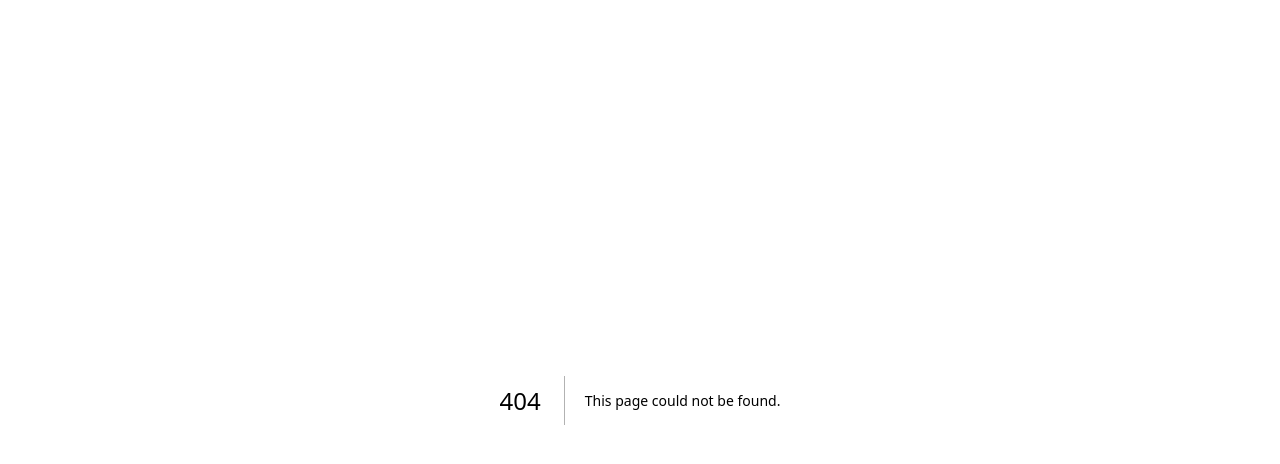
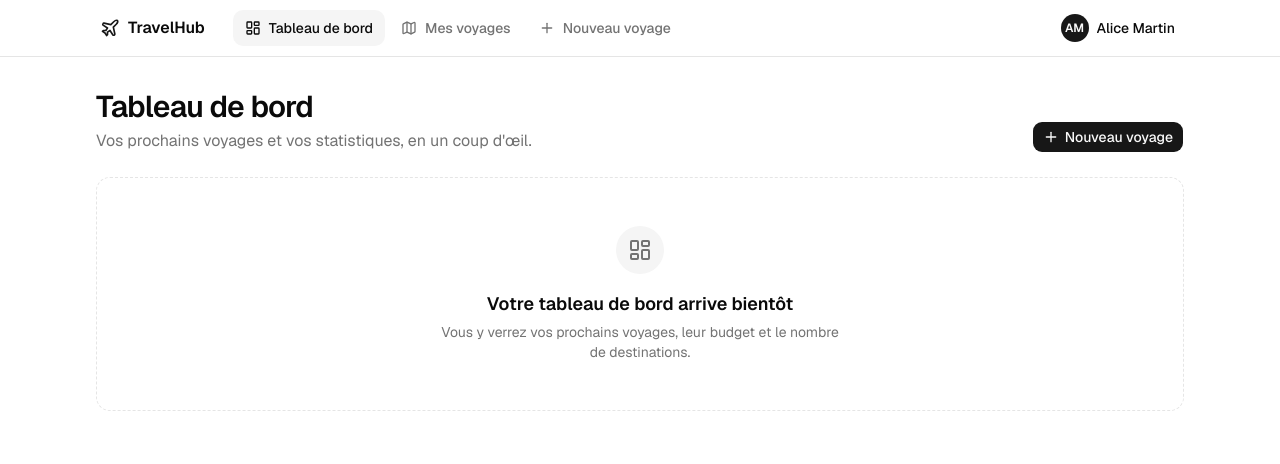
Before and after one commit to TheManInPink/TravelHub, a Next.js app in the folder frontend/: page /dashboard in a window 1280 px wide. Before the commit this address had no page. Shown: the top 464 px of the page. Built offline with nearby package versions, Linux system fonts and the light colour scheme.

Commit message:
layout : layouts (app) et (auth), chargement des pages protégées et tableau de bord provisoire
Co-Authored-By: Claude Opus 5.5 <noreply@anthropic.com>

```diff
--- /dev/null
+++ b/frontend/src/app/(app)/dashboard/page.tsx
@@ -0,0 +1,37 @@
+import type { Metadata } from "next";
+import Link from "next/link";
+import { LayoutDashboardIcon, PlusIcon } from "lucide-react";
+import { EmptyState } from "@/components/feedback/EmptyState";
+import { PageHeader } from "@/components/layout/PageHeader";
+import { Button } from "@/components/ui/button";
+
+export const metadata: Metadata = {
+  title: "Tableau de bord",
+};
+
+// Page provisoire, pour voir le layout et ses états. L'étape 7 y affichera les
+// compteurs et les prochains voyages, lus dans Django.
+
+export default function DashboardPage() {
+  return (
+    <>
+      <PageHeader
+        title="Tableau de bord"
+        description="Vos prochains voyages et vos statistiques, en un coup d'œil."
+        actions={
+          <Button asChild>
+            <Link href="/trips/new">
+              <PlusIcon aria-hidden="true" />
+              Nouveau voyage
+            </Link>
+          </Button>
+        }
+      />
+      <EmptyState
+        icon={LayoutDashboardIcon}
+        title="Votre tableau de bord arrive bientôt"
+        description="Vous y verrez vos prochains voyages, leur budget et le nombre de destinations."
+      />
+    </>
+  );
+}
--- /dev/null
+++ b/frontend/src/app/(app)/layout.tsx
@@ -0,0 +1,35 @@
+import { Header } from "@/components/layout/Header";
+import { UserMenu, type MenuUser } from "@/components/layout/UserMenu";
+
+// Layout des pages protégées (tableau de bord, voyages) : en-tête, puis le contenu dans
+// un conteneur de 72 rem au plus, avec des marges qui grandissent avec l'écran.
+
+// Provisoire : l'étape 4 remplace cet utilisateur fictif par le compte lu dans Django.
+const PLACEHOLDER_USER: MenuUser = {
+  username: "alice",
+  email: "alice@example.com",
+  first_name: "Alice",
+  last_name: "Martin",
+};
+
+export default function AppLayout({ children }: LayoutProps<"/">) {
+  return (
+    <>
+      {/* Lien d'évitement : au clavier, la première tabulation permet de sauter l'en-tête. */}
+      <a
+        href="#contenu"
+        className="sr-only focus:not-sr-only focus:fixed focus:top-2 focus:left-2 focus:z-50 focus:rounded-lg focus:bg-background focus:px-4 focus:py-2 focus:shadow-md focus:ring-3 focus:ring-ring/50"
+      >
+        Aller au contenu
+      </a>
+      <Header userMenu={<UserMenu user={PLACEHOLDER_USER} />} />
+      <main
+        id="contenu"
+        tabIndex={-1}
+        className="mx-auto flex w-full max-w-6xl flex-1 flex-col gap-6 px-4 py-6 outline-none sm:px-6 sm:py-8 lg:px-8"
+      >
+        {children}
+      </main>
+    </>
+  );
+}
--- /dev/null
+++ b/frontend/src/app/(app)/loading.tsx
@@ -0,0 +1,14 @@
+import { ListSkeleton, PageHeaderSkeleton } from "@/components/feedback/Skeletons";
+
+// Affiché par Next.js dès le clic sur un lien, pendant que le serveur prépare la page
+// protégée. L'en-tête du layout reste visible : seul le contenu est remplacé.
+
+export default function AppLoading() {
+  return (
+    <div role="status" className="flex flex-col gap-6">
+      <span className="sr-only">Chargement de la page…</span>
+      <PageHeaderSkeleton />
+      <ListSkeleton count={3} />
+    </div>
+  );
+}
--- /dev/null
+++ b/frontend/src/app/(auth)/layout.tsx
@@ -0,0 +1,21 @@
+import Link from "next/link";
+import { PlaneIcon } from "lucide-react";
+import { Card } from "@/components/ui/card";
+
+// Layout des pages publiques de connexion et d'inscription : le logo, puis une carte
+// centrée. Chaque page remplit la carte avec CardHeader et CardContent.
+
+export default function AuthLayout({ children }: LayoutProps<"/">) {
+  return (
+    <main className="flex flex-1 flex-col items-center justify-center gap-6 px-4 py-12">
+      <Link
+        href="/"
+        className="flex items-center gap-2 rounded-lg px-1 text-lg font-semibold outline-none focus-visible:ring-3 focus-visible:ring-ring/50"
+      >
+        <PlaneIcon aria-hidden="true" className="size-6 text-primary" />
+        TravelHub
+      </Link>
+      <Card className="w-full max-w-md">{children}</Card>
+    </main>
+  );
+}
```
Also changed, not shown: 1 other file (tests, documents, lock files or other folders).
